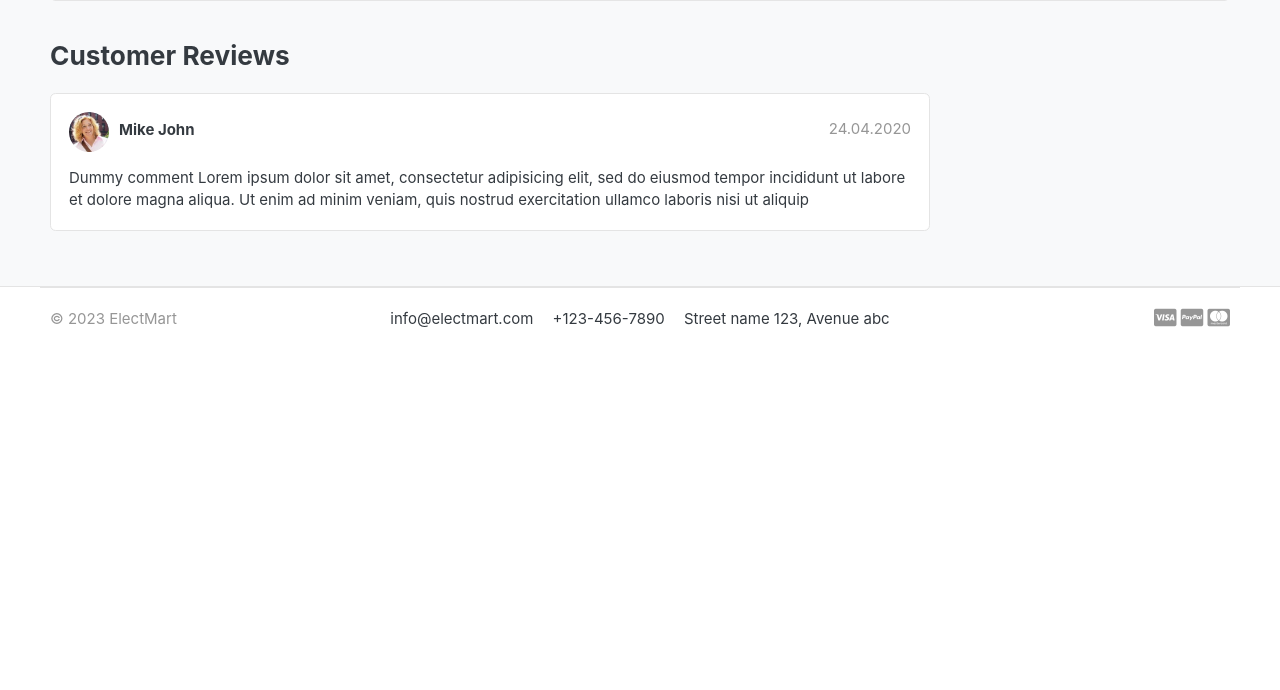
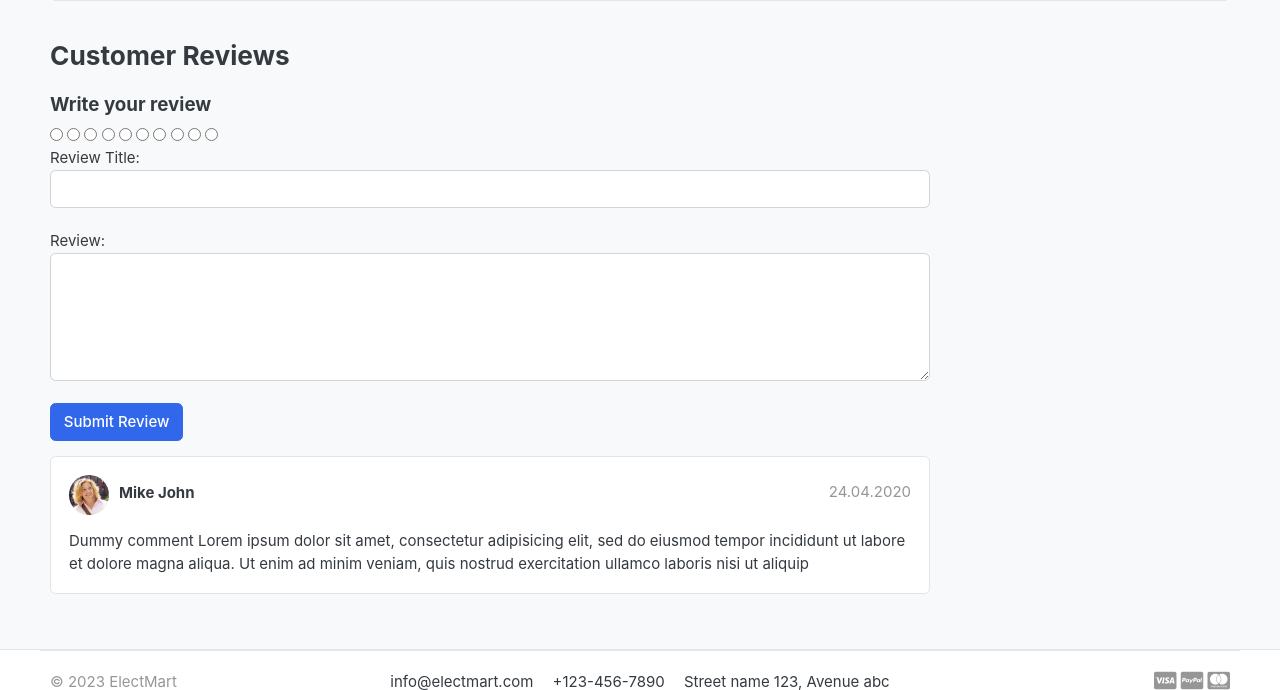
Before and after one commit to kbjss071/electMart, a Django app: template electMart/templates/store/product_detail.html in a window 1280 px wide. Shown: the part 670-1360 px from the top of the page. Before the commit the page ends 997 px from the top, so only its background shows below. Run offline with Django 4.2, Linux system fonts and the light colour scheme; the template is opened without the code that fills it, so the values that code supplies are empty; some libraries are stand-ins or nearby versions; some web fonts are replaced.

Commit message:
created a model for review and rate and implement it into product_detail.html page

```diff
--- a/electMart/store/admin.py
+++ b/electMart/store/admin.py
@@ -1,5 +1,5 @@
 from django.contrib import admin
-from .models import Product, Variation
+from .models import Product, Variation, Rating
 
 # Register your models here.
 
@@ -14,3 +14,4 @@
 
 admin.site.register(Product, ProductAdmin)
 admin.site.register(Variation)
+admin.site.register(Rating)
--- a/electMart/templates/store/product_detail.html
+++ b/electMart/templates/store/product_detail.html
@@ -81,6 +81,34 @@
 
         </header>
 
+        <form action="" method="POST">
+            {% csrf_token %}
+            <h5>Write your review</h5>
+            <div>
+                <!-- Rating start -->
+                <div class="rate">
+                    <input type="radio" name="rating" id="rating10" value="5" required><label for="rating10" title="5"></label>
+                    <input type="radio" name="rating" id="rating9" value="4.5" required><label for="rating9" title="4.5" class="half"></label>
+                    <input type="radio" name="rating" id="rating8" value="4" required><label for="rating8" title="4"></label>
+                    <input type="radio" name="rating" id="rating7" value="3.5" required><label for="rating7" title="3.5" class="half"></label>
+                    <input type="radio" name="rating" id="rating6" value="3" required><label for="rating6" title="3"></label>
+                    <input type="radio" name="rating" id="rating5" value="2.5" required><label for="rating5" title="2.5" class="half"></label>
+                    <input type="radio" name="rating" id="rating4" value="2" required><label for="rating4" title="2"></label>
+                    <input type="radio" name="rating" id="rating3" value="1.5" required><label for="rating3" title="1.5" class="half"></label>
+                    <input type="radio" name="rating" id="rating2" value="1" required><label for="rating2" title="1"></label>
+                    <input type="radio" name="rating" id="rating1" value="0.5" required><label for="rating1" title="0.5" class="half"></label>
+                </div>
+
+                Review Title:
+                <input type="text" class="form-control" name="subject" required>
+                <br>
+                Review:
+                <textarea name="review" class="form-control" rows="5" required></textarea>
+                <br>
+                <input type="submit" value="Submit Review" class="btn btn-primary">
+            </div>
+        </form>
+
         <article class="box mb-3">
             <div class="icontext w-100">
                 <img src="{% static './images/avatars/avatar1.jpg' %}" class="img-xs icon rounded-circle">
```
Also changed, not shown: electMart/store/models.py (+15 -0 lines), electMart/store/forms.py (added), electMart/store/migrations/0003_rating.py (added).
